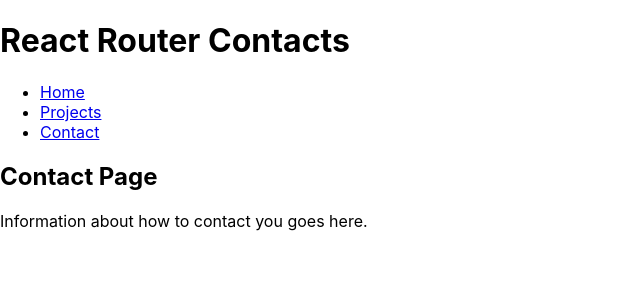
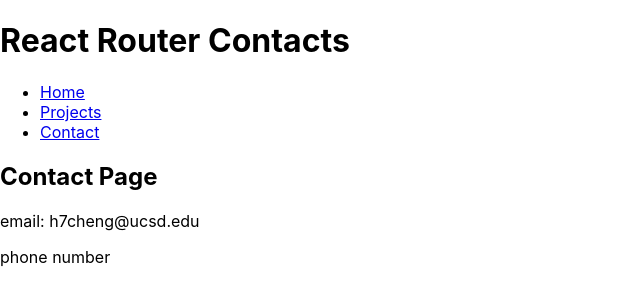
Before and after one commit to nicolecheng7603/COGS125, a React (Create React App) app: page /contact in a window 1280 px wide. Shown: the top 302 px of the page, without its empty margins (0-640 px from the left). Built offline with nearby package versions, Linux system fonts and the light colour scheme.

Commit message:
Update Contact.js

```diff
--- a/src/Contact.js
+++ b/src/Contact.js
@@ -4,7 +4,8 @@
   return (
     <div>
       <h2>Contact Page</h2>
-      <p>Information about how to contact you goes here.</p>
+      <p>email: h7cheng@ucsd.edu</p>
+      <p>phone number</p>
     </div>
   );
 }
```
